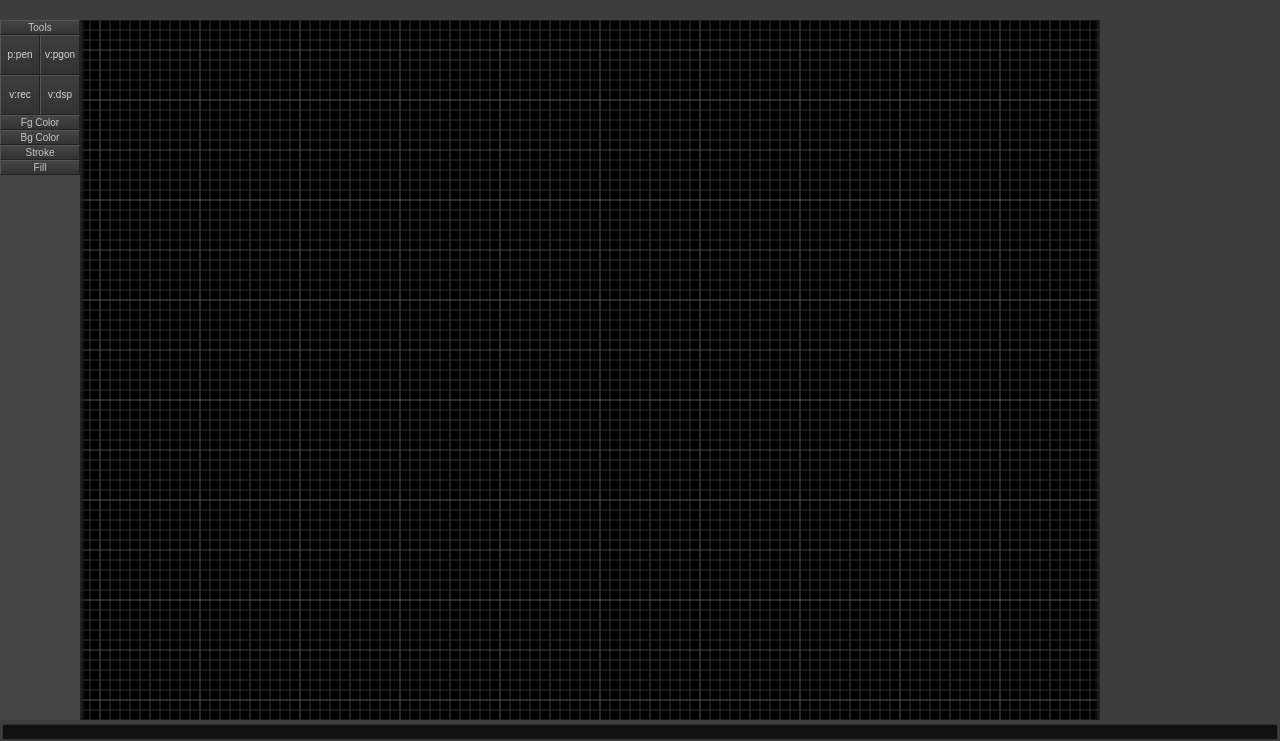
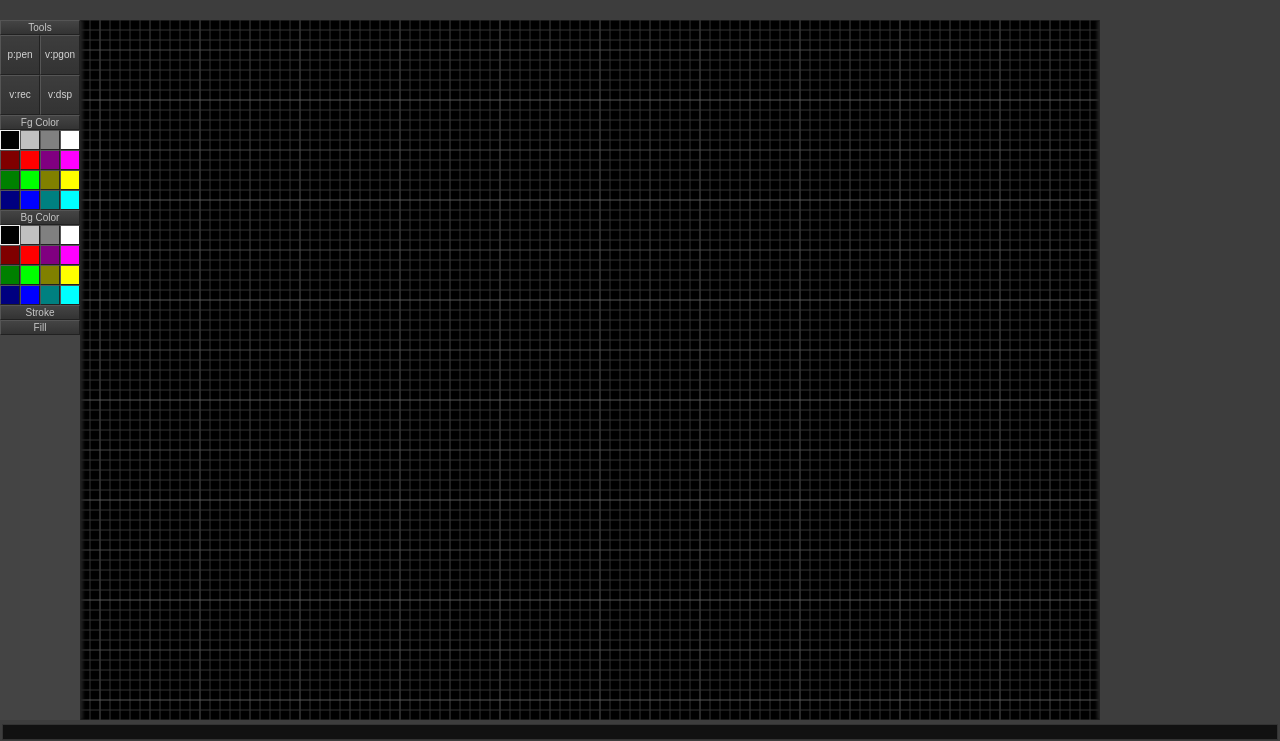
Before and after one commit to mikolajgs/edytor, a plain HTML site: page edytor.html in a window 1280 px wide. Shown: the top 741 px of the page. Drawn offline with Linux system fonts and the light colour scheme.

Commit message:
WIP Move colours to HTML element

```diff
--- /dev/null
+++ b/edytor-colour.js
@@ -0,0 +1,36 @@
+class EdytorColour extends HTMLElement {
+  constructor() {
+    super();
+  }
+
+  connectedCallback() {
+    var type = "fg";
+    if (this.getAttribute("type") == "bg") {
+      type = "bg";
+    }
+    var name = this.getAttribute("name");
+
+    this.id = "colour_" + type + "_" + name;
+    this.className = "edytor_toggle_off edytor_sidebar_toggle edytor_colour";
+    this.style.backgroundColor = this.name;
+    this.innerHTML = '&nbsp;';
+
+    this.addEventListener('click', function () {
+      document.getElementById('edytor').__setCurrentColour(type, name);
+    });
+
+    document.getElementById('edytor').__initColour(type, name);
+  }
+
+  __toggleOn() {
+    this.classList.remove('edytor_toggle_off');
+    this.classList.add('edytor_toggle_on');
+  }
+
+  __toggleOff() {
+    this.classList.remove('edytor_toggle_on');
+    this.classList.add('edytor_toggle_off');
+  }
+}
+
+window.customElements.define('edytor-colour', EdytorColour);
--- /dev/null
+++ b/edytor-colours.js
@@ -0,0 +1,51 @@
+class EdytorColours extends HTMLElement {
+  #colours = {
+    "black": "black",
+    "silver": "silver",
+    "gray": "gray",
+    "white": "white",
+    "maroon": "maroon",
+    "red": "red",
+    "purple": "purple",
+    "fuchsia": "fuchsia",
+    "green": "green",
+    "lime": "lime",
+    "olive": "olive",
+    "yellow": "yellow",
+    "navy": "navy",
+    "blue": "blue",
+    "teal": "teal",
+    "aqua": "aqua"
+  }
+
+  constructor() {
+    super();
+  }
+
+  connectedCallback() {
+    var type = "fg";
+    if (this.getAttribute("type") == "bg") {
+      type = "bg";
+    }
+    this.id = "colours_" + type;
+
+    var i = 0;
+    var firstColor = "";
+    for (const key in this.#colours) {
+      if (i == 0) {
+        firstColor = key;
+      }
+      var colour = document.createElement('edytor-colour');
+      colour.setAttribute('type', type);
+      colour.setAttribute('name', key);
+      colour.setAttribute('value', this.#colours[key]);
+      colour.style.backgroundColor = this.#colours[key];
+      this.appendChild(colour);
+      i++;
+    }
+
+    document.getElementById('edytor').__setCurrentColour(type, firstColor);
+  }
+}
+
+window.customElements.define('edytor-colours', EdytorColours);
--- a/edytor-layout.js
+++ b/edytor-layout.js
@@ -96,8 +96,8 @@ class EdytorLayout {
         this.#tools = tools;
         this.#colors = colors;
 
-        this.#initTools();
-        this.#initColors();
+        //this.#initTools();
+        //this.#initColors();
         this.#initStroke();
         this.#initFill();
         this.#initLayers();
@@ -211,7 +211,7 @@ class EdytorLayout {
         this.#ref[ref].appendChild(this.#ref[n]);
     }
 
-    #addSidebarToggle(ref, n, id, className, innerHtml, additionalFn, clickFn, addX) {
+    /*#addSidebarToggle(ref, n, id, className, innerHtml, additionalFn, clickFn, addX) {
         var t = document.createElement('div');
         t.className = "toggle_off sidebar_toggle " + className;
         t.innerHTML = innerHtml;
@@ -258,7 +258,7 @@ class EdytorLayout {
         }, function (nm) {
             scope.#doFn('set-' + fgbg + '-color', nm);
         }, true);
-    }
+    }*/
 
     #addSidebarProperty(ref, label, id, className, defval, vals) {
         var d = document.createElement('div');
@@ -287,7 +287,7 @@ class EdytorLayout {
         this.#ref[ref].appendChild(d);
     }
 
-    #initTools() {
+    /*#initTools() {
         this.#addSidebarTitle('sidebarLeft', "Tools");
         this.#addSidebarContainer('sidebarLeft', 'toolContainer');
         for (var i = 0; i < this.#tools.length; i++) {
@@ -316,7 +316,7 @@ class EdytorLayout {
 
         this.#doFn("set-fg-color", firstColor);
         this.#doFn("set-bg-color", firstColor);
-    }
+    }*/
 
     #initStroke() {
         this.#addSidebarTitle('sidebarLeft', "Stroke");
--- a/edytor-tool.js
+++ b/edytor-tool.js
@@ -12,7 +12,6 @@ class EdytorTool extends HTMLElement {
     this.className = "edytor_toggle_off edytor_sidebar_toggle edytor_tool";
     this.textContent = l;
 
-    var scope = this;
     this.addEventListener('click', function () {
       document.getElementById('edytor').__setCurrentTool(n);
     });
--- a/edytor.css
+++ b/edytor.css
@@ -90,6 +90,11 @@ edytor-top {
     display: block;
 }
 
+edytor-colours {
+    display: flex;
+    flex-wrap: wrap;
+}
+
 .sidebar_container {
     padding: 0;
     margin: 0;
@@ -165,7 +170,7 @@ edytor-top {
     display: block;
 }
 
-.color {
+edytor-colour {
     padding: 0;
     height: 18px;
     width: 18px;
@@ -175,8 +180,9 @@ edytor-top {
     font-size: 10px;
     font-family: arial;
     color: #d5d5d5;
-    background-image: linear-gradient(#3d3d3d, #333333);
+    /* background-image: linear-gradient(#3d3d3d, #333333); */
     cursor: pointer;
+    display: block;
 }
 
 .property label {
--- a/edytor.html
+++ b/edytor.html
@@ -10,6 +10,8 @@
     <script src="edytor-config.js"></script>
     <script src="edytor-pad.js"></script>
     <script src="edytor-tool.js"></script>
+    <script src="edytor-colour.js"></script>
+    <script src="edytor-colours.js"></script>
     <script src="edytor-layer-pixel.js"></script>
     <script src="edytor-layer-vector.js"></script>
     <script src="edytor-tool-pencil.js"></script>
@@ -37,12 +39,12 @@
                 <edytor-tool-dsp></edytor-tool-dsp>
             </div>
             <div class="sidebar_title">Fg Color</div>
-            <div class="sidebar_container">
-                <edytor-colors type="fg"></edytor-colors>
+            <div class="sidebar_container" style="display: block; flex-wrap: nowrap">
+                <edytor-colours type="fg"></edytor-colours>
             </div>
             <div class="sidebar_title">Bg Color</div>
-            <div class="sidebar_container">
-                <edytor-colors type="bg"></edytor-colors>
+            <div class="sidebar_container" style="display: block; flex-wrap: nowrap">
+                <edytor-colours type="bg"></edytor-colours>
             </div>
             <div class="sidebar_title">Stroke</div>
             <div class="sidebar_container">
--- a/edytor.js
+++ b/edytor.js
@@ -1,13 +1,130 @@
 class Edytor extends HTMLElement {
+    // do we need those?
     #cfg = null;
     #layout = null
+
+    // Tools
+    #toolNames = [];
+    #tool = "";
+
+    // Colours
+    #colourFgNames = [];
+    #colourBgNames = [];
+    #colourFg = "white";
+    #colourBg = "black";
+
+
+    constructor() {
+        super();
+        // do we need config since we started hardcoding ids and zindexes in the classes?
+        this.#cfg = new EdytorConfig();
+        var scope = this;
+        // do we need layout at all?
+        this.#layout = new EdytorLayout(
+            function (n) {
+                return scope.#cfg.GetID(n);
+            },
+            function (cmd, arg1) {
+                return scope.Do(cmd, arg1);
+            }
+        );
+    }
+
+    __initTool(s) {
+        this.#toolNames.push(s);
+    }
+
+    __initColour(t, n) {
+        if (t == "bg") {
+            this.#colourBgNames.push(n);
+        } else {
+            this.#colourFgNames.push(n);
+        }
+    }
+
+    __getCurrentTool() {
+        return document.getElementById('tool_' + this.#tool);
+    }
+
+    __getCurrentLayer() {
+        if (this.#layer === null)
+            return null;
+        return this.#layer;
+    }
+
+    __getStyle(s) {
+        // TODO: Taken the styles from the stroke and fill objects
+    }
+
+    __getPadCanvas() {
+        return document.getElementById('pad_layer').getCanvas();
+    }
+
+    __centerScroll() {
+        window.scrollTo(window.innerWidth / 2, window.innerHeight / 2);
+    }
+
+    __setCurrentTool(s) {
+        this.#tool = s;
+        for (var i = 0; i < this.#toolNames.length; i++) {
+            if (this.#toolNames[i] != s) {
+                document.getElementById('tool_' + this.#toolNames[i]).__toggleOff();
+            } else {
+                document.getElementById('tool_' + this.#toolNames[i]).__toggleOn();
+            }
+        }
+    }
+
+    __setCurrentColour(type, s) {
+        if (type == "bg") {
+            this.#colourBg = s;
+            for (var i = 0; i < this.#colourBgNames.length; i++) {
+                if (this.#colourBgNames[i] != s) {
+                    document.getElementById('colour_bg_' + this.#colourBgNames[i]).__toggleOff();
+                } else {
+                    document.getElementById('colour_bg_' + this.#colourBgNames[i]).__toggleOn();
+                }
+            }
+        } else {
+            this.#colourFg = s;
+            for (var i = 0; i < this.#colourFgNames.length; i++) {
+                if (this.#colourFgNames[i] != s) {
+                    document.getElementById('colour_fg_' + this.#colourFgNames[i]).__toggleOff();
+                } else {
+                    document.getElementById('colour_fg_' + this.#colourFgNames[i]).__toggleOn();
+                }
+            }
+        }
+    }
+
+    connectedCallback() {
+        var scope = this;
+
+        this.id = 'edytor';
+        this.style.margin = 0;
+        this.style.padding = 0;
+        this.style.position = "relative";
+
+        /*var toolNames = this.#initTools();
+
+        this.#layout.InitSidebars(
+            this.#cfg.GetZIndex('sidebarLeft'),
+            this.#cfg.GetZIndex('sidebarRight'),
+            function (n) {
+                return scope.#tools[n].Icon;
+        }, toolNames, this.#cfg.GetColors());*/
+    }
+
+
+
+
     #pad = null;
 
     #tools = {}
-    #toolNames = [];
-    #tool = "";
-    #colorFg = "#ffffff";
-    #colorBg = "#000000";
+
+    // TODO: Remove below
+    #colorFg = "dupa";
+    #colorBg = "dupa";
 
     #mouseDown = false;
 
@@ -200,77 +317,6 @@ class Edytor extends HTMLElement {
         }
     }
 
-    constructor() {
-        super();
-
-        this.#cfg = new EdytorConfig();
-
-        var scope = this;
-
-        this.#layout = new EdytorLayout(
-            function (n) {
-                return scope.#cfg.GetID(n);
-            },
-            function (cmd, arg1) {
-                return scope.Do(cmd, arg1);
-            }
-        );
-    }
-
-    __initTool(s) {
-        this.#toolNames.push(s);
-    }
-
-    __getCurrentTool() {
-        return document.getElementById('tool_' + this.#tool);
-    }
-
-    __getCurrentLayer() {
-        if (this.#layer === null)
-            return null;
-        return this.#layer;
-    }
-
-    __getStyle(s) {
-        // TODO: Taken the styles from the stroke and fill objects
-    }
-
-    __getPadCanvas() {
-        return document.getElementById('pad_layer').getCanvas();
-    }
-
-    __centerScroll() {
-        window.scrollTo(window.innerWidth / 2, window.innerHeight / 2);
-    }
-
-    __setCurrentTool(s) {
-        this.#tool = s;
-        for (var i = 0; i < this.#toolNames.length; i++) {
-            if (this.#toolNames[i] != s) {
-                document.getElementById('tool_' + this.#toolNames[i]).__toggleOff();
-            } else {
-                document.getElementById('tool_' + this.#toolNames[i]).__toggleOn();
-            }
-        }
-    }
-
-    connectedCallback() {
-        var scope = this;
-
-        this.id = 'edytor';
-        this.style.margin = 0;
-        this.style.padding = 0;
-        this.style.position = "relative";
-
-        /*var toolNames = this.#initTools();
-
-        this.#layout.InitSidebars(
-            this.#cfg.GetZIndex('sidebarLeft'),
-            this.#cfg.GetZIndex('sidebarRight'),
-            function (n) {
-                return scope.#tools[n].Icon;
-        }, toolNames, this.#cfg.GetColors());*/
-    }
 
     #getZIndexForNewLayer() {
         var zIndex = this.#cfg.GetZIndex('layerStart');
```
